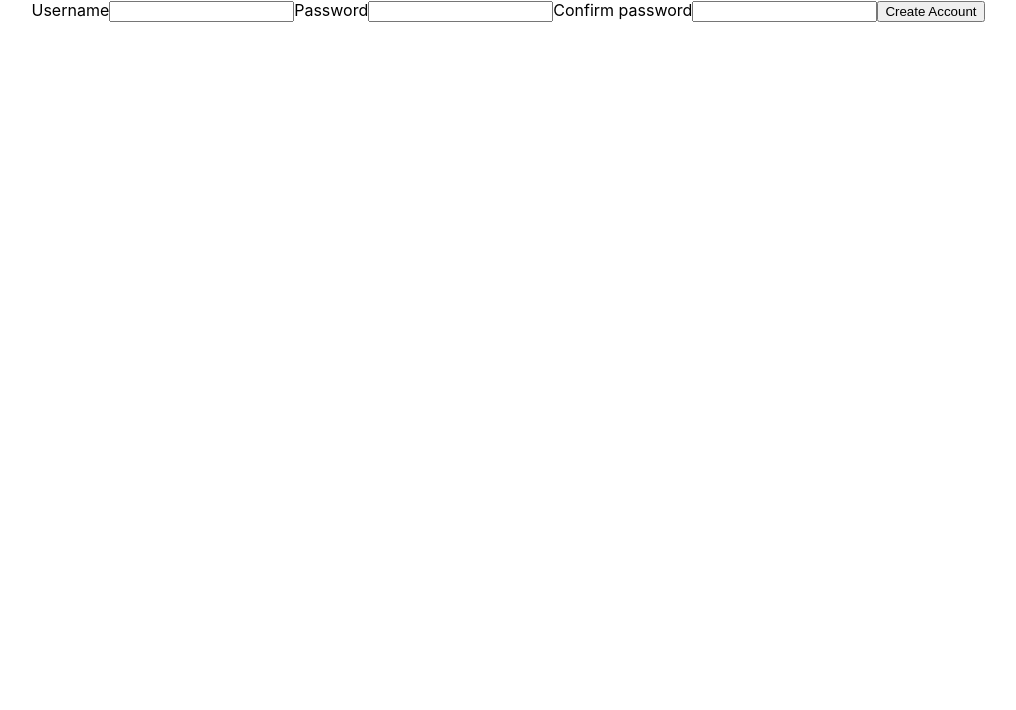
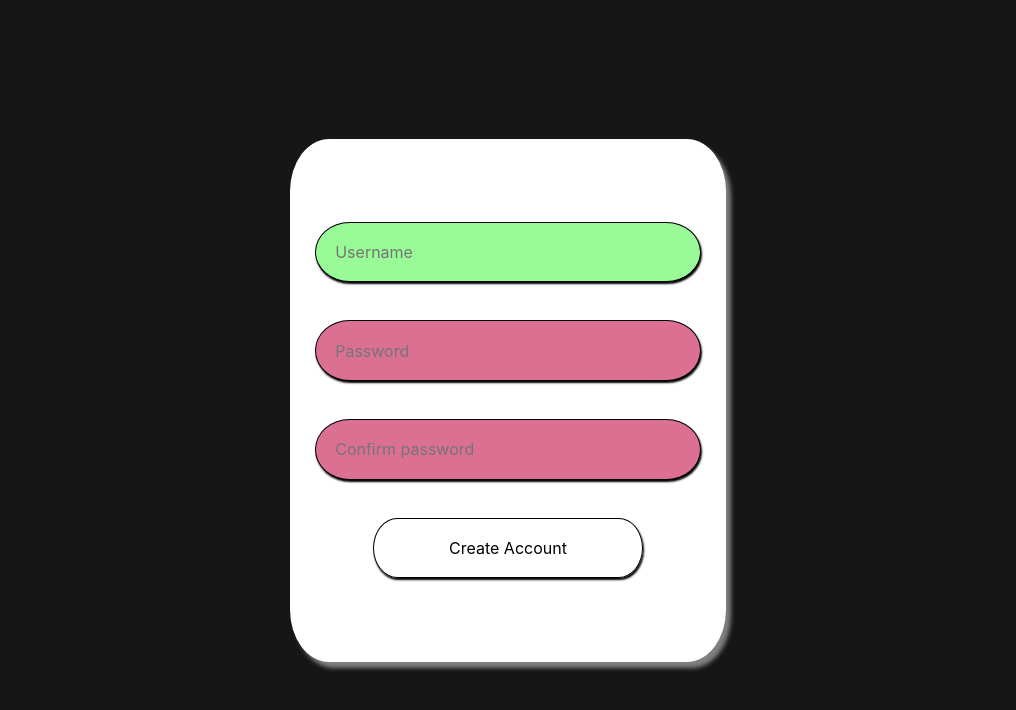
Before and after one commit to avengingtooth/quiz-me-quiz-you_frontend, a React (Create React App) app in the folder quiz-me-quiz-you/: page /signup in a window 1280 px wide. Shown: the top 710 px of the page, without its empty margins (132-1148 px from the left). Built offline with nearby package versions, Linux system fonts and the light colour scheme.

Commit message:
sign up pages start css

```diff
--- a/quiz-me-quiz-you/src/App.css
+++ b/quiz-me-quiz-you/src/App.css
@@ -1,5 +1,8 @@
 .App {
   text-align: center;
+  height: 100vh;
+  display: flex;
+  align-content: center;
 }
 
 .App-logo {
@@ -36,3 +39,11 @@
     transform: rotate(360deg);
   }
 }
+
+input{
+  all: unset;
+}
+
+button{
+  all: unset;
+}
--- a/quiz-me-quiz-you/src/App.js
+++ b/quiz-me-quiz-you/src/App.js
@@ -1,5 +1,8 @@
 import { Routes, Route } from 'react-router-dom'
+
 import './App.css';
+import './stylesheets/auth.css'
+
 import Create from './pages/Create';
 import Edit from './pages/Edit';
 import Login from './pages/Login'
--- a/quiz-me-quiz-you/src/components/EssentialAuth.jsx
+++ b/quiz-me-quiz-you/src/components/EssentialAuth.jsx
@@ -1,13 +1,11 @@
 function EssentialAuth(props){
     return(
         <>
-            <label>
-                Username
-                <input type='text' onChange={event => props.setUsername(event.target.value)}/>
+            <label className={props.uniqueUsername?'valid':'invalid'}>
+                <input type='text' placeholder="Username" onChange={event => props.setUsername(event.target.value)}/>
             </label>
-            <label>
-                Password
-                <input type='password' onChange={event => props.setPassword(event.target.value)}/>
+            <label className={props.validPsw?'valid':'invalid'}>
+                <input type='password' placeholder="Password"  onChange={event => {props.setPassword(event.target.value)}}/>
             </label>
         </>
     )
--- a/quiz-me-quiz-you/src/pages/Login.jsx
+++ b/quiz-me-quiz-you/src/pages/Login.jsx
@@ -1,8 +1,15 @@
+import { useState } from "react"
+import EssentialAuth from "../components/EssentialAuth"
+
 function Login(){
+    const [username, setUsername] = useState('')
+    const [password, setPassword] = useState('')
     return(
-        <div>
-
-        </div>
+        <form className="auth">
+            <h1>Log In</h1>
+            <EssentialAuth setUsername={setUsername} setPassword={setPassword}/>
+            <button onClick={console.log('logging in', username, password)}>Log In</button>
+        </form>
     )
 }
 
--- a/quiz-me-quiz-you/src/pages/SignUp.jsx
+++ b/quiz-me-quiz-you/src/pages/SignUp.jsx
@@ -1,17 +1,54 @@
-import { useState } from "react"
+import { useEffect, useState } from "react"
 import EssentialAuth from "../components/EssentialAuth"
+
+function checkOverall(fields, updateOverallValidity){
+    // checks if all fields in the form are valid if they are it allows the submit button to be pressed without css dodging
+    // double check on backend after cuz frontend results can be modified
+    console.log('check', fields[1])
+    let allValid = true
+    fields.map(e => {
+        if(!e){
+            allValid = false
+        }
+    })
+    updateOverallValidity(allValid)
+}
 
 function SignUp(){
     const [username, setUsername] = useState('')
     const [password, setPassword] = useState('')
+    const [confirmPassword, setConfirmPassword] = useState('')
+    const [validPsw, updatePswValidity] = useState(false)
+    const [uniqueUsername, updateUniqueUsername] = useState(false)
+    const [allFieldsValid, updateOverallValidity] = useState(false)
+
+    // changes the classname depending on if password is valid or not
+    // add client side checks for password secure enought before allowing to validate
+    // still never server side checks after tho
+    useEffect(() => {
+        if(password.length >= 6 && confirmPassword === password){
+            updatePswValidity(true)
+            // passing true instead of the validPsw state variable because it doesnt update quick enough
+            checkOverall([uniqueUsername, true], updateOverallValidity)
+        }
+        else{
+            updateOverallValidity(false)
+        }
+    }, [confirmPassword, password])
+
+    // check if username is unique in db
+    // needs to send request to backend
+    useEffect(() => {
+        updateUniqueUsername(true)
+        checkOverall([true, validPsw], updateOverallValidity)
+    }, [username])
     return(
-        <form>
-            <EssentialAuth setUsername={setUsername} setPassword={setPassword}/>
-            <label>
-                Confirm password
-                <input type="password" />
+        <form className="auth">
+            <EssentialAuth validPsw={validPsw} setPassword={setPassword} uniqueUsername={uniqueUsername} setUsername={setUsername}/>
+            <label className={validPsw?'valid':'invalid'}>
+                <input placeholder="Confirm password"  onChange={event => setConfirmPassword(event.target.value)} type="password" />
             </label>
-            <button onClick={console.log('create account')}>Create Account</button>
+            <button className={allFieldsValid?'validSubmit':'invalidSubmit'} onClick={() => {console.log('create account')}}>Create Account</button>
         </form>
     )
 }
--- /dev/null
+++ b/quiz-me-quiz-you/src/stylesheets/auth.css
@@ -0,0 +1,47 @@
+.invalid{
+    /* border: 1px solid red; */
+    /* box-shadow: 2px 3px 2px 0px red; */
+    background-color: palevioletred;
+}
+
+.valid{
+    /* border: 1px solid green; */
+    /* box-shadow: 2px 3px 2px 0px green; */
+    background-color: palegreen;
+}
+
+.auth{
+    display: flex;
+    flex-direction: column;
+    width: 30%;
+    margin: auto;
+    background-color: white;
+    box-shadow: 5px 6px 4px 0px grey;
+    border-radius: 9%/10%;
+    padding: 5% 2% 5% 2%;
+    align-items: center;
+}
+
+.auth label, .auth button{
+    border: 1px black solid;
+    box-shadow: 1px 2px 2px 0px black;
+    border-radius: 9%/50%;
+    justify-content: center;
+    padding: 5%;
+    margin: 5%;
+}
+
+.auth label{
+    width: 90%;
+    text-align: left;
+    /* background-color: white; */
+}
+
+.auth button{
+    /* background-color: aliceblue; */
+    width: 60%;
+}
+
+.App{
+    background-color: rgb(22, 22, 22);
+}
```
